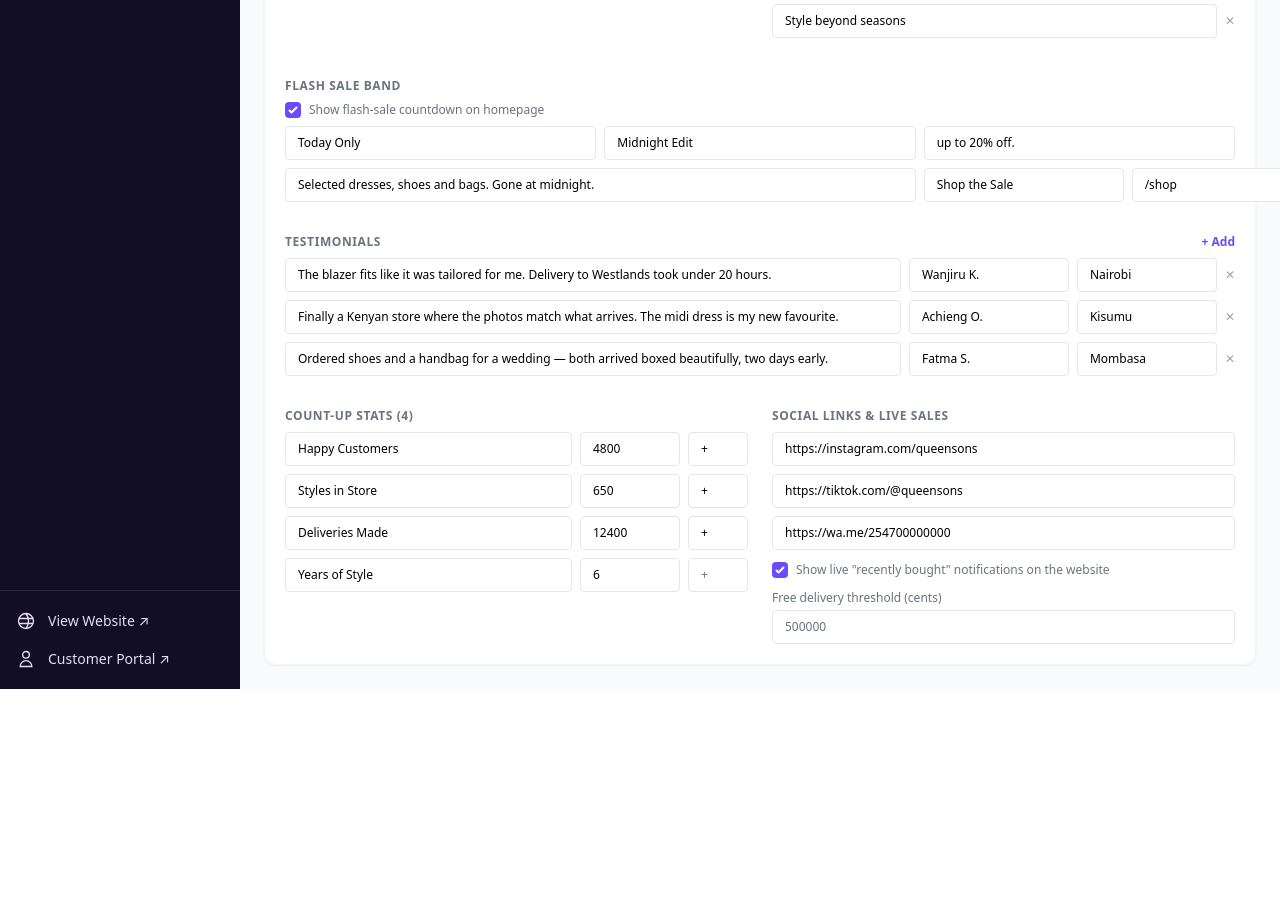
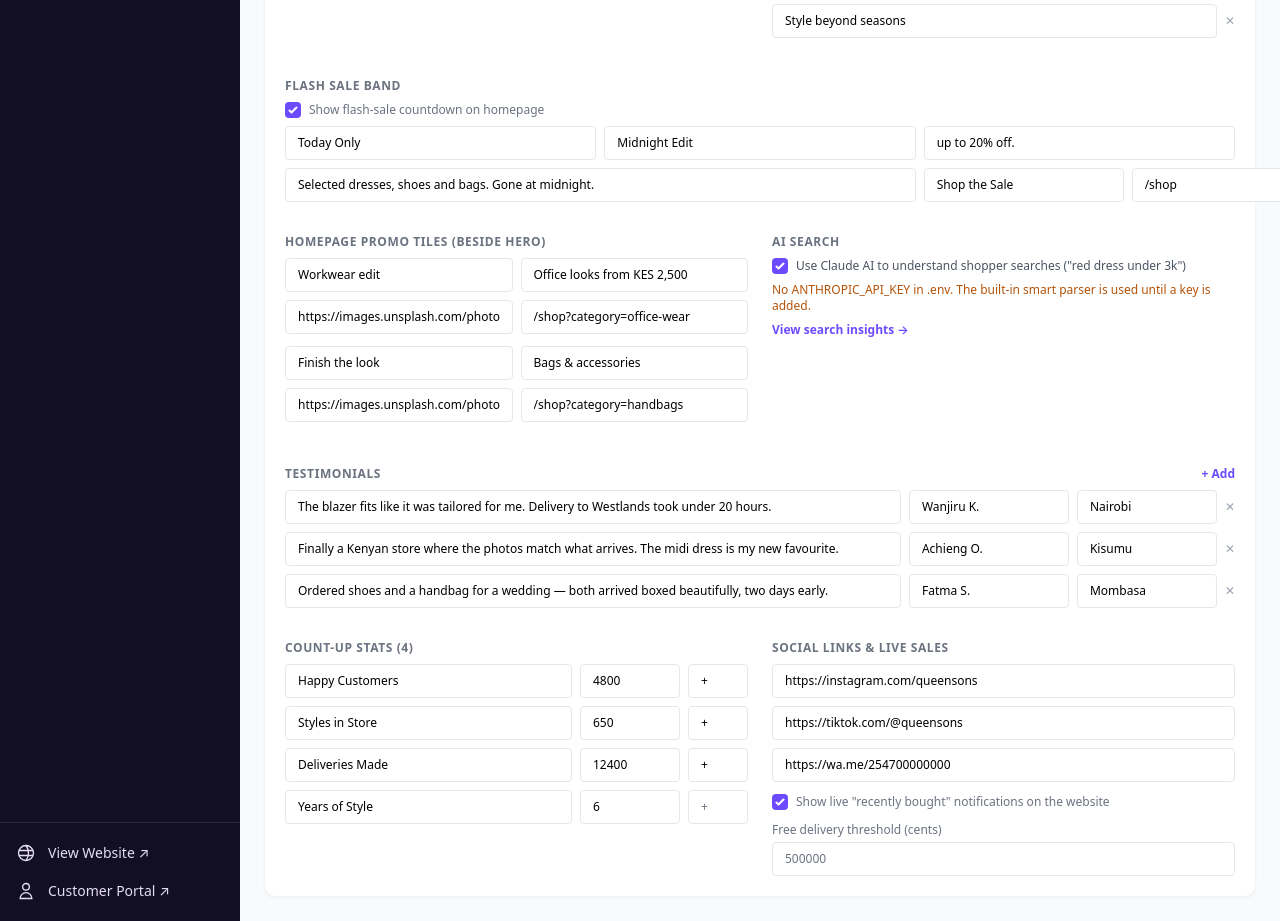
Before and after one commit to Dev-Ouma/queensonspos, a Laravel app: page /admin/cms in a window 1280 px wide. Shown: the part 786-1707 px from the top of the page. Before the commit the page ends 1475 px from the top, so only its background shows below. Run offline with Laravel 12, Linux system fonts and the light colour scheme; the visitor is signed in with stand-in values (Sample User, id 1); tables that the repository leaves empty hold one stand-in row (values such as "Sample post"); style sheets or scripts are compiled from the project's sources; parts of the project's set-up code (start-up, migrations or seed data) failed here and were passed over; some libraries are stand-ins or nearby versions; some web fonts are replaced.

Commit message:
Smart AI search and Search Insights admin
Free-text shop searches are read into category, colour, size, price and
sort filters by Claude when ANTHROPIC_API_KEY is set, with a rule-based
parser as fallback. Searches are logged and shown in Admin > Search
Insights. AI search toggle and homepage promo tiles are editable in
Website CMS.

```diff
--- a/app/Http/Controllers/Admin/CatalogAdminController.php
+++ b/app/Http/Controllers/Admin/CatalogAdminController.php
@@ -90,6 +90,7 @@ class CatalogAdminController extends Controller
             'pages' => CmsPage::orderBy('title')->get(),
             'banners' => Banner::orderBy('position')->get(),
             'storefrontContent' => \App\Support\StorefrontContent::all(),
+            'aiConfigured' => (bool) config('services.anthropic.key'),
         ]);
     }
 
@@ -127,6 +128,12 @@ class CatalogAdminController extends Controller
             'socials.whatsapp' => 'nullable|url|max:250',
             'social_proof_enabled' => 'required|boolean',
             'free_delivery_threshold_cents' => 'required|integer|min:0',
+            'promo_tiles' => 'required|array|size:2',
+            'promo_tiles.*.eyebrow' => 'required|string|max:40',
+            'promo_tiles.*.title' => 'required|string|max:60',
+            'promo_tiles.*.img' => 'required|url|max:500',
+            'promo_tiles.*.href' => 'required|string|max:200',
+            'ai_search_enabled' => 'required|boolean',
         ]);
         $data['stats'] = array_map(fn ($s) => $s + ['suffix' => ''], $data['stats']);
 
--- a/app/Models/SavedSearch.php
+++ b/app/Models/SavedSearch.php
@@ -7,7 +7,7 @@ use Illuminate\Database\Eloquent\Model;
 class SavedSearch extends Model
 {
     /** Filter keys a saved search may hold (mirrors the /shop query string). */
-    public const KEYS = ['q', 'category', 'collection', 'color', 'size', 'sort', 'min_price', 'max_price'];
+    public const KEYS = ['q', 'exact', 'category', 'collection', 'color', 'size', 'sort', 'min_price', 'max_price'];
 
     protected $fillable = ['customer_id', 'label', 'filters', 'filters_hash'];
 
--- a/app/Support/StorefrontContent.php
+++ b/app/Support/StorefrontContent.php
@@ -14,7 +14,7 @@ class StorefrontContent
     public const KEYS = [
         'hero_slides', 'announcements', 'marquee', 'flash_sale',
         'testimonials', 'stats', 'socials', 'social_proof_enabled',
-        'free_delivery_threshold_cents',
+        'free_delivery_threshold_cents', 'promo_tiles', 'ai_search_enabled',
     ];
 
     public static function defaults(): array
@@ -62,6 +62,11 @@ class StorefrontContent
             ],
             'social_proof_enabled' => true,
             'free_delivery_threshold_cents' => 500000,
+            'promo_tiles' => [
+                ['eyebrow' => 'Workwear edit', 'title' => 'Office looks from KES 2,500', 'img' => 'https://images.unsplash.com/photo-1496747611176-843222e1e57c?q=80&w=800&auto=format&fit=crop', 'href' => '/shop?category=office-wear'],
+                ['eyebrow' => 'Finish the look', 'title' => 'Bags & accessories', 'img' => 'https://images.unsplash.com/photo-1548036328-c9fa89d128fa?q=80&w=800&auto=format&fit=crop', 'href' => '/shop?category=handbags'],
+            ],
+            'ai_search_enabled' => true,
         ];
     }
 
--- a/composer.json
+++ b/composer.json
@@ -7,6 +7,7 @@
     "license": "MIT",
     "require": {
         "php": "^8.3",
+        "anthropic-ai/sdk": "^1.8",
         "barryvdh/laravel-dompdf": "^3.1",
         "inertiajs/inertia-laravel": "^2.0",
         "laravel/framework": "^13.17",
--- a/config/services.php
+++ b/config/services.php
@@ -35,4 +35,9 @@ return [
         ],
     ],
 
+    'anthropic' => [
+        'key' => env('ANTHROPIC_API_KEY'),
+        'search_model' => env('ANTHROPIC_SEARCH_MODEL', 'claude-opus-5-5'),
+    ],
+
 ];
--- a/resources/js/Layouts/AdminLayout.vue
+++ b/resources/js/Layouts/AdminLayout.vue
@@ -28,6 +28,7 @@ const sections = computed(() => [
     { label: 'Expenses', href: '/admin/expenses', icon: 'M12 8c-1.7 0-3 .9-3 2s1.3 2 3 2 3 .9 3 2-1.3 2-3 2m0-8c1.1 0 2.1.4 2.6 1M12 8V7m0 10v-1m9-4a9 9 0 11-18 0 9 9 0 0118 0z', show: can('finance.view') },
     { label: 'Reports', href: '/admin/reports', icon: 'M9 19v-6M13 19V5M17 19v-9M5 19h16', show: can('reports.view') },
     { label: 'Coupons', href: '/admin/coupons', icon: 'M15 5v2m0 4v2m0 4v2M5 5h14a2 2 0 012 2v3a2 2 0 000 4v3a2 2 0 01-2 2H5a2 2 0 01-2-2v-3a2 2 0 000-4V7a2 2 0 012-2z', show: can('marketing.view') },
+    { label: 'Search Insights', href: '/admin/search', icon: 'M21 21l-4.3-4.3M10.5 18a7.5 7.5 0 100-15 7.5 7.5 0 000 15z', show: can('marketing.view') },
     { label: 'Reviews', href: '/admin/reviews', icon: 'M11.05 3.5a1 1 0 011.9 0l1.52 4.68a1 1 0 00.95.69h4.92a1 1 0 01.59 1.81l-3.98 2.89a1 1 0 00-.36 1.12l1.52 4.68a1 1 0 01-1.54 1.12l-3.98-2.9a1 1 0 00-1.18 0l-3.98 2.9a1 1 0 01-1.54-1.12l1.52-4.68a1 1 0 00-.36-1.12L2.07 10.7a1 1 0 01.59-1.8h4.92a1 1 0 00.95-.7l1.52-4.68z', show: can('products.view') },
     { label: 'Website CMS', href: '/admin/cms', icon: 'M4 5a1 1 0 011-1h14a1 1 0 011 1v2a1 1 0 01-1 1H5a1 1 0 01-1-1V5zM4 13a1 1 0 011-1h6a1 1 0 011 1v6a1 1 0 01-1 1H5a1 1 0 01-1-1v-6zM16 13h4v8h-4z', show: can('cms.view') },
     { label: 'Staff', href: '/admin/users', icon: 'M12 4.35a4 4 0 110 7.3M15 21H3v-1a6 6 0 0112 0v1zm0 0h6v-1a6 6 0 00-9-5.2', show: can('users.view') },
--- a/resources/js/Layouts/StorefrontLayout.vue
+++ b/resources/js/Layouts/StorefrontLayout.vue
@@ -206,7 +206,7 @@ function search() {
                 <form @submit.prevent="search" class="flex-1 flex items-stretch gap-2">
                     <div class="relative flex-1 flex items-center border-2 border-navy-900 rounded-full">
                         <svg class="w-5 h-5 ml-4 text-gray-500 shrink-0" fill="none" stroke="currentColor" viewBox="0 0 24 24"><circle cx="11" cy="11" r="7" stroke-width="2"/><path stroke-linecap="round" stroke-width="2" d="M20 20l-3.5-3.5"/></svg>
-                        <input v-model="q" type="search" placeholder="Search for anything" aria-label="Search for anything"
+                        <input v-model="q" type="search" placeholder="Search anything, e.g. red dress under 3k" aria-label="Search for anything"
                                role="combobox" aria-autocomplete="list" aria-controls="search-suggest" :aria-expanded="suggOpen && suggItems.length > 0"
                                :aria-activedescendant="suggIndex >= 0 ? `sugg-${suggIndex}` : undefined"
                                @keydown="suggKey" @focus="loadRecent(); suggOpen = true" @blur="closeSuggSoon"
--- a/resources/js/Pages/Admin/Cms.vue
+++ b/resources/js/Pages/Admin/Cms.vue
@@ -3,7 +3,7 @@ import AdminLayout from '@/Layouts/AdminLayout.vue';
 import { Head, useForm } from '@inertiajs/vue3';
 import { ref } from 'vue';
 
-const props = defineProps({ pages: Array, banners: Array, storefrontContent: Object });
+const props = defineProps({ pages: Array, banners: Array, storefrontContent: Object, aiConfigured: Boolean });
 
 /* Storefront content editor (hero, announcements, marquee, flash sale, testimonials, stats, socials) */
 const sf = useForm(JSON.parse(JSON.stringify(props.storefrontContent)));
@@ -141,6 +141,30 @@ function openBanner(b = null) {
                 </div>
             </section>
 
+            <!-- Promo tiles + AI search -->
+            <div class="grid md:grid-cols-2 gap-6">
+                <section>
+                    <h3 class="text-xs font-semibold uppercase tracking-wider text-gray-500 mb-2">Homepage Promo Tiles (beside hero)</h3>
+                    <div v-for="(t, i) in sf.promo_tiles" :key="i" class="grid grid-cols-2 gap-2 mb-3 text-sm">
+                        <input v-model="t.eyebrow" required placeholder="Eyebrow" class="rounded border-gray-200 text-xs" />
+                        <input v-model="t.title" required placeholder="Title" class="rounded border-gray-200 text-xs" />
+                        <input v-model="t.img" required type="url" placeholder="Image URL" class="rounded border-gray-200 text-xs" />
+                        <input v-model="t.href" required placeholder="/shop?category=…" class="rounded border-gray-200 text-xs" />
+                    </div>
+                </section>
+                <section>
+                    <h3 class="text-xs font-semibold uppercase tracking-wider text-gray-500 mb-2">AI Search</h3>
+                    <label class="flex items-center gap-2 text-xs text-gray-600">
+                        <input type="checkbox" v-model="sf.ai_search_enabled" class="rounded text-emerald-600" />
+                        Use Claude AI to understand shopper searches ("red dress under 3k")
+                    </label>
+                    <p class="text-xs mt-2" :class="aiConfigured ? 'text-green-700' : 'text-amber-700'">
+                        {{ aiConfigured ? 'API key found. AI search is live when ticked.' : 'No ANTHROPIC_API_KEY in .env. The built-in smart parser is used until a key is added.' }}
+                    </p>
+                    <a href="/admin/search" class="inline-block text-xs text-emerald-600 font-semibold mt-2">View search insights →</a>
+                </section>
+            </div>
+
             <!-- Testimonials -->
             <section>
                 <div class="flex justify-between items-center mb-2">
--- /dev/null
+++ b/resources/js/Pages/Admin/SearchInsights.vue
@@ -0,0 +1,97 @@
+<script setup>
+import AdminLayout from '@/Layouts/AdminLayout.vue';
+import { Head, Link } from '@inertiajs/vue3';
+
+defineProps({ days: Number, stats: Object, top: Array, zero: Array, saved: Array, recent: Array });
+
+const when = (d) => new Date(d).toLocaleString('en-KE', { day: 'numeric', month: 'short', hour: '2-digit', minute: '2-digit' });
+const shop = (term) => `/shop?q=${encodeURIComponent(term)}`;
+const filterText = (f) => f ? Object.entries(f).map(([k, v]) => `${k.replace('_', ' ')}: ${v}`).join(' · ') : '';
+</script>
+
+<template>
+    <Head title="Search Insights" />
+    <AdminLayout>
+        <div class="flex flex-wrap items-center justify-between gap-3 mb-6">
+            <div>
+                <h1 class="text-xl font-bold">Search Insights</h1>
+                <p class="text-sm text-gray-500">What shoppers search for on the website, and where the catalogue has gaps.</p>
+            </div>
+            <div class="flex gap-1 bg-white border border-gray-200 rounded-full p-1 text-xs">
+                <Link v-for="d in [7, 30, 90]" :key="d" :href="`/admin/search?days=${d}`"
+                      :class="['px-3 py-1 rounded-full', days === d ? 'bg-navy-900 text-white' : 'text-gray-600']">{{ d }} days</Link>
+            </div>
+        </div>
+
+        <div class="grid grid-cols-2 md:grid-cols-5 gap-3 mb-6">
+            <div v-for="s in [
+                { l: 'Searches', v: stats.searches },
+                { l: 'Signed-in shoppers', v: stats.shoppers },
+                { l: 'No-result rate', v: stats.zero_rate + '%' },
+                { l: 'Read by AI', v: stats.ai_rate + '%' },
+                { l: 'Saved searches', v: stats.saved },
+            ]" :key="s.l" class="bg-white rounded-xl border border-gray-200 p-4">
+                <div class="text-xs text-gray-500">{{ s.l }}</div>
+                <div class="text-2xl font-bold mt-1">{{ s.v }}</div>
+            </div>
+        </div>
+
+        <div class="grid lg:grid-cols-2 gap-6">
+            <section class="bg-white rounded-xl border border-gray-200">
+                <h2 class="font-semibold text-sm px-4 py-3 border-b border-gray-100">Top searches</h2>
+                <table class="w-full text-sm">
+                    <thead class="text-xs text-gray-500"><tr><th class="text-left px-4 py-2">Term</th><th class="text-right px-4">Searches</th><th class="text-right px-4">Avg results</th></tr></thead>
+                    <tbody>
+                        <tr v-for="t in top" :key="t.term" class="border-t border-gray-50">
+                            <td class="px-4 py-2"><a :href="shop(t.term)" target="_blank" class="hover:underline">{{ t.term }}</a></td>
+                            <td class="text-right px-4">{{ t.searches }}</td>
+                            <td class="text-right px-4" :class="+t.avg_results === 0 && 'text-red-600 font-semibold'">{{ t.avg_results }}</td>
+                        </tr>
+                        <tr v-if="!top.length"><td colspan="3" class="px-4 py-6 text-center text-gray-400">No searches yet.</td></tr>
+                    </tbody>
+                </table>
+            </section>
+
+            <section class="bg-white rounded-xl border border-gray-200">
+                <h2 class="font-semibold text-sm px-4 py-3 border-b border-gray-100">Searches with no results <span class="text-gray-400 font-normal">· stock or tag ideas</span></h2>
+                <table class="w-full text-sm">
+                    <thead class="text-xs text-gray-500"><tr><th class="text-left px-4 py-2">Term</th><th class="text-right px-4">Searches</th><th class="text-right px-4">Last</th></tr></thead>
+                    <tbody>
+                        <tr v-for="t in zero" :key="t.term" class="border-t border-gray-50">
+                            <td class="px-4 py-2">{{ t.term }}</td>
+                            <td class="text-right px-4">{{ t.searches }}</td>
+                            <td class="text-right px-4 text-xs text-gray-500">{{ when(t.last_at) }}</td>
+                        </tr>
+                        <tr v-if="!zero.length"><td colspan="3" class="px-4 py-6 text-center text-gray-400">Every search found something.</td></tr>
+                    </tbody>
+                </table>
+            </section>
+
+            <section class="bg-white rounded-xl border border-gray-200">
+                <h2 class="font-semibold text-sm px-4 py-3 border-b border-gray-100">Most saved searches</h2>
+                <ul class="text-sm">
+                    <li v-for="s in saved" :key="s.label" class="flex justify-between px-4 py-2 border-t border-gray-50 first:border-0">
+                        <span>{{ s.label }}</span><span class="text-gray-500">{{ s.customers }} {{ s.customers == 1 ? 'shopper' : 'shoppers' }}</span>
+                    </li>
+                    <li v-if="!saved.length" class="px-4 py-6 text-center text-gray-400">No saved searches yet.</li>
+                </ul>
+            </section>
+
+            <section class="bg-white rounded-xl border border-gray-200">
+                <h2 class="font-semibold text-sm px-4 py-3 border-b border-gray-100">Latest searches</h2>
+                <ul class="text-sm">
+                    <li v-for="(r, i) in recent" :key="i" class="px-4 py-2 border-t border-gray-50 first:border-0">
+                        <div class="flex justify-between gap-3">
+                            <span class="font-medium">{{ r.term }}</span>
+                            <span class="text-xs text-gray-500 whitespace-nowrap">{{ r.results }} results · {{ when(r.created_at) }}</span>
+                        </div>
+                        <div v-if="r.filters && Object.keys(r.filters).length" class="text-xs text-gray-500 mt-0.5">
+                            <span :class="r.ai ? 'text-emerald-700 font-semibold' : 'text-gray-600 font-semibold'">{{ r.ai ? 'AI' : 'Smart' }}:</span> {{ filterText(r.filters) }}
+                        </div>
+                    </li>
+                    <li v-if="!recent.length" class="px-4 py-6 text-center text-gray-400">No searches yet.</li>
+                </ul>
+            </section>
+        </div>
+    </AdminLayout>
+</template>
--- a/resources/js/Pages/Storefront/Home.vue
+++ b/resources/js/Pages/Storefront/Home.vue
@@ -30,10 +30,7 @@ const rails = computed(() => [
     { title: 'New arrivals', sub: 'Just landed this week', href: '/shop?collection=new-arrivals', items: props.newArrivals },
 ]);
 
-const sideTiles = [
-    { eyebrow: 'Workwear edit', title: 'Office looks from KES 2,500', img: 'photo-1496747611176-843222e1e57c', href: '/shop?category=office-wear' },
-    { eyebrow: 'Finish the look', title: 'Bags & accessories', img: 'photo-1548036328-c9fa89d128fa', href: '/shop?category=handbags' },
-];
+
 
 const trust = [
     { title: 'Pay with M-Pesa', sub: 'Or Visa and Mastercard' },
@@ -45,6 +42,9 @@ const trust = [
 const u = (id, w) => `https://images.unsplash.com/${id}?q=80&w=${w}&auto=format&fit=crop`;
 
 const content = usePage().props.storefront || {};
+
+/* Promo tiles beside the hero (admin-managed) */
+const sideTiles = content.promo_tiles || [];
 
 /* Hero slideshow (admin-managed via CMS → Storefront) */
 const slides = content.hero_slides || [];
@@ -182,7 +182,7 @@ const marqueeItems = content.marquee || [];
             </section>
             <div class="grid grid-cols-2 lg:grid-cols-1 gap-4">
                 <Link v-for="t in sideTiles" :key="t.title" :href="t.href" class="group relative rounded-2xl overflow-hidden h-[150px] md:h-[182px]">
-                    <img :src="u(t.img, 700)" alt="" class="absolute inset-0 w-full h-full object-cover group-hover:scale-105 transition duration-300" />
+                    <img :src="t.img" alt="" class="absolute inset-0 w-full h-full object-cover group-hover:scale-105 transition duration-300" />
                     <div class="absolute inset-0 bg-gradient-to-r from-navy-900/80 to-navy-900/10"></div>
                     <div class="relative h-full flex flex-col justify-end p-5 text-white">
                         <div class="text-[11px] font-semibold uppercase tracking-wider text-gold-light">{{ t.eyebrow }}</div>
--- a/resources/js/Pages/Storefront/Shop.vue
+++ b/resources/js/Pages/Storefront/Shop.vue
@@ -5,7 +5,7 @@ import Pagination from '@/Components/Pagination.vue';
 import { Head, Link, router, usePage } from '@inertiajs/vue3';
 import { reactive, ref, computed } from 'vue';
 
-const props = defineProps({ products: Object, categories: Array, filters: Object, colorOptions: Array, sizeOptions: Array, searchSaved: Boolean });
+const props = defineProps({ products: Object, categories: Array, filters: Object, colorOptions: Array, sizeOptions: Array, searchSaved: Boolean, smart: Object });
 const page = usePage();
 
 const f = reactive({ sort: '', ...Object.fromEntries(Object.entries(props.filters).filter(([, v]) => v != null)) });
@@ -23,7 +23,25 @@ const chips = computed(() => ['category', 'color', 'size', 'min_price', 'max_pri
     k, label: k === 'category' ? activeCategory.value?.name || f[k] : k === 'min_price' ? `From KES ${f[k]}` : k === 'max_price' ? `To KES ${f[k]}` : f[k],
 })));
 
+const smartLabels = computed(() => {
+    const a = props.smart?.applied || {};
+    const cat = props.categories.find(c => c.slug === a.category)?.name;
+    const sorts = { price_asc: 'Lowest price first', price_desc: 'Highest price first', best_selling: 'Best selling' };
+    return [
+        cat, a.color, a.size && `Size ${a.size}`,
+        a.min_price && `From KES ${Number(a.min_price).toLocaleString()}`,
+        a.max_price && `Up to KES ${Number(a.max_price).toLocaleString()}`,
+        a.keywords && `“${a.keywords}”`, sorts[a.sort],
+    ].filter(Boolean);
+});
+
 function apply() {
+    // Once the smart search has turned the words into filters, keep the
+    // leftover keywords only so the next request is not re-read.
+    if (props.smart && !f.exact) {
+        f.q = props.smart.applied.keywords || '';
+        if (f.q) f.exact = 1;
+    }
     router.get('/shop', Object.fromEntries(Object.entries(f).filter(([, v]) => v)), { preserveState: true, preserveScroll: true });
 }
 function saveSearch() {
@@ -135,6 +153,13 @@ function reset() { Object.keys(f).forEach(k => { if (k !== 'q') f[k] = ''; }); a
                         </div>
                     </div>
 
+                    <div v-if="smart && smartLabels.length" class="mt-3 rounded-xl bg-emerald-50 border border-emerald-100 px-4 py-2.5 text-sm flex flex-wrap items-center gap-x-2 gap-y-1">
+                        <svg class="w-4 h-4 text-emerald-600 shrink-0" fill="currentColor" viewBox="0 0 24 24" aria-hidden="true"><path d="M12 2l1.9 5.6L19.5 9.5l-5.6 1.9L12 17l-1.9-5.6L4.5 9.5l5.6-1.9L12 2zm7 11l.9 2.6 2.6.9-2.6.9L19 21l-.9-2.6-2.6-.9 2.6-.9L19 13z"/></svg>
+                        <span class="font-semibold">{{ smart.ai ? 'AI search' : 'Smart search' }} understood:</span>
+                        <span>{{ smartLabels.join(' · ') }}</span>
+                        <Link :href="`/shop?q=${encodeURIComponent(filters.q)}&exact=1`" class="ml-auto text-xs underline whitespace-nowrap">Search exact words instead</Link>
+                    </div>
+
                     <div v-if="chips.length" class="flex flex-wrap gap-2 mt-3">
                         <button v-for="c in chips" :key="c.k" @click="clear(c.k)" class="rounded-full bg-gray-100 hover:bg-gray-200 px-3 py-1 text-xs">{{ c.label }} ✕</button>
                         <button @click="reset" class="text-xs underline">Clear all</button>
--- a/routes/web.php
+++ b/routes/web.php
@@ -150,6 +150,7 @@ Route::prefix('admin')->name('admin.')->middleware(['auth', 'verified'])->group(
 
     Route::middleware('permission:marketing.view')->group(function () {
         Route::get('/coupons', [CatalogAdminController::class, 'coupons'])->name('coupons');
+        Route::get('/search', [\App\Http\Controllers\Admin\SearchInsightsController::class, 'index'])->name('search');
         Route::post('/coupons', [CatalogAdminController::class, 'couponStore'])->middleware('permission:marketing.create')->name('coupons.store');
         Route::patch('/coupons/{coupon}/toggle', [CatalogAdminController::class, 'couponToggle'])->middleware('permission:marketing.edit')->name('coupons.toggle');
     });
```
Also changed, not shown: app/Http/Controllers/Admin/SearchInsightsController.php (added, +47 -0 lines), app/Http/Controllers/Storefront/ShopController.php (+34 -3 lines), app/Models/SearchLog.php (added, +14 -0 lines), app/Support/AiSearch.php (added, +135 -0 lines), app/Support/AiSearch/SearchIntent.php (added, +34 -0 lines), tests/Feature/SmartSearchTest.php (added, +39 -0 lines), database/migrations/2026_11_13_140000_create_search_logs_table.php (added), 1 other file.
